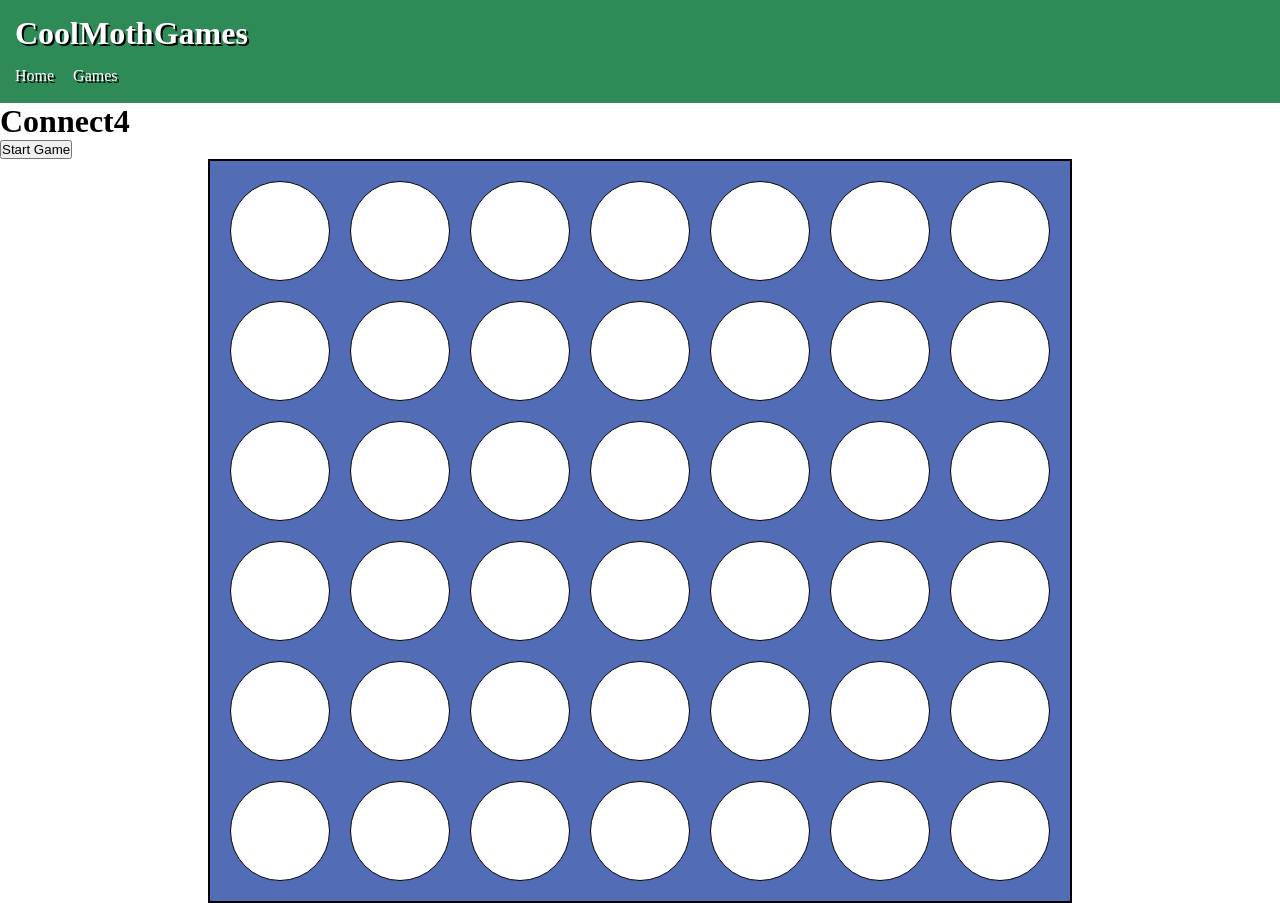
After one commit to Isaiah-Lam/CoolMothGames, a Flask app: page /connect4 in a window 1280 px wide. The commit adds this page. Run offline with Flask 3, Linux system fonts and the light colour scheme.

Commit message:
connect 4 functionality

```diff
--- a/app.py
+++ b/app.py
@@ -78,7 +78,7 @@ Session(app)
 
 @app.route('/')
 def index():
-    return render_template("index.html")
+    return render_template("index.html", loggedIn=(session.get("userid") is not None))
 
 
 @app.route('/account')
@@ -87,7 +87,7 @@ def accountPage():
         return render_template("loginsignup.html")
     else:
         user = Users.query.filter_by(userID=session.get("userid"))
-        return render_template("account.html")
+        return render_template("account.html", loggedIn=(session.get("userid") is not None))
 
 
 @app.route('/signup', methods=["POST"])
@@ -126,12 +126,12 @@ def logout():
 
 @app.route('/games')
 def gamesPage():
-    return render_template("games.html")
+    return render_template("games.html", loggedIn=(session.get("userid") is not None))
 
 
 @app.route('/memory', methods=["GET"])
 def memory():
-    return render_template('memory.html')
+    return render_template('memory.html', loggedIn=(session.get("userid") is not None))
 
 
 @app.route('/memory', methods=["POST"])
@@ -142,7 +142,12 @@ def memoryScore():
 
 @app.route('/rps')
 def rps():
-    return render_template("rps.html")
+    return render_template("rps.html", loggedIn=(session.get("userid") is not None))
+
+
+@app.route('/connect4', methods=["GET"])
+def connect4():
+    return render_template("connect4.html", loggedIn=(session.get("userid") is not None))
 
 
 # function for submitting score to leaderboard
--- /dev/null
+++ b/static/connect4.js
@@ -0,0 +1,157 @@
+function startGame() {
+    $("#memory-btn").text(switchColors("Yellow")+"'s Turn");
+    $(".connect-col.available").each(function () {
+        $(this).click(function () {
+            $(".connect-col").each(function () {
+                $(this).removeClass("available");
+            });
+            let col = parseInt(this.classList[1].substring(3));
+            for (let row=5; row>-1; row--) {
+                if (!$("#row"+row+"col"+col).hasClass("taken")) {
+                    let currentColor = $("#memory-btn").text().substring(0,$("#memory-btn").text().indexOf("'"));
+                    placePiece(row, 0, col, currentColor.toLowerCase());
+                    break;
+                }
+            }
+        });
+    });
+}
+
+function placePiece(row, currentRow, col, color) {
+    $("#row"+currentRow+"col"+col).addClass(color+"Full");
+    setTimeout(() => {
+        if (currentRow != row) {
+            $("#row"+currentRow+"col"+col).removeClass(color+"Full");
+            currentRow++;
+            placePiece(row, currentRow, col, color);
+        }
+        else {
+            $(".connect-col").each(function () {
+                if (!$(this).hasClass("taken")) {
+                    $(this).addClass("available");
+                }
+            });
+            $("#row"+currentRow+"col"+col).removeClass("available");
+            $("#row"+currentRow+"col"+col).addClass("taken");
+            $("#memory-btn").text(switchColors(color) + "'s Turn");
+            if ($("."+color.toLowerCase()+"Full").length >= 4) {
+                console.log(color + " " + row + " " + col);
+                if (checkWin(color.toLowerCase()+"Full", row, col)) {
+                    console.log(color + 'wins');
+                }
+            }
+        }
+    }, 50);
+}
+
+function switchColors(color) {
+    $(".connect-col.available").each(function () {
+        $(this).removeClass(color.toLowerCase());
+    });
+    if (color == "red") {
+        color = "Yellow";
+    }
+    else {
+        color = "Red";
+    }
+    $(".connect-col.available").each(function () {
+        if (!$(this).hasClass("taken")) {
+            $(this).addClass(color.toLowerCase());
+        }
+    });
+    return color;
+}
+
+function checkWin(colorFull, row, col) {
+    return (checkHorizontal(colorFull, row, col) || checkVertical(colorFull, row, col) || checkDiagonal(colorFull, row, col));
+}
+
+function checkHorizontal(colorFull, row, col) {
+    // console.log("checking horizontal")
+    // console.log("");
+    let startCol = Math.max(0,col-3);
+    while (startCol+3 < 7 && startCol <= col) {
+        // console.log("row"+row+"col"+startCol);
+        // console.log("row"+row+"col"+(startCol+1));
+        // console.log("row"+row+"col"+(startCol+2));
+        // console.log("row"+row+"col"+(startCol+3));
+        // console.log("");
+        if ($("#row"+row+"col"+startCol).hasClass(colorFull) && $("#row"+row+"col"+(startCol+1)).hasClass(colorFull) && $("#row"+row+"col"+(startCol+2)).hasClass(colorFull) && $("#row"+row+"col"+(startCol+3)).hasClass(colorFull)) {
+            return true;
+        }
+        startCol++;
+    }
+    return false;
+}
+
+function checkVertical(colorFull, row, col) {
+    // console.log("checking vertical");
+    // console.log("");
+    if (row < 3) {
+        // console.log("row"+row+"col"+col);
+        // console.log("row"+(row+1)+"col"+col);
+        // console.log("row"+(row+2)+"col"+col);
+        // console.log("row"+(row+3)+"col"+col);
+        // console.log("");
+        if ($("#row"+row+"col"+col).hasClass(colorFull) && $("#row"+(row+1)+"col"+col).hasClass(colorFull) && $("#row"+(row+2)+"col"+col).hasClass(colorFull) && $("#row"+(row+3)+"col"+col).hasClass(colorFull)) {
+            return true;
+        }
+    }
+    return false;
+}
+
+function checkDiagonal(colorFull, row, col) {
+    return (checkRightDiagonal(colorFull, row, col) || checkLeftDiagonal(colorFull, row, col));
+}
+
+function checkRightDiagonal(colorFull, row, col) {
+    // console.log("checking right diagonal");
+    // console.log("");
+    let startCol = col;
+    let startRow = row;
+    let count = 0;
+    while (startCol > 0 && startRow < 5 && count < 3) {
+        startCol--;
+        startRow++;
+        count++;
+    }
+    while (startRow-3 > 0 && startCol+3 < 7) {
+        // console.log("row"+startRow+"col"+startCol);
+        // console.log("row"+(startRow-1)+"col"+(startCol+1));
+        // console.log("row"+(startRow-2)+"col"+(startCol+2));
+        // console.log("row"+(startRow-3)+"col"+(startCol+3));
+        // console.log("");
+        if ($("#row"+startRow+"col"+startCol).hasClass(colorFull) && $("#row"+(startRow-1)+"col"+(startCol+1)).hasClass(colorFull) && $("#row"+(startRow-2)+"col"+(startCol+2)).hasClass(colorFull) && $("#row"+(startRow-3)+"col"+(startCol+3)).hasClass(colorFull)) {
+            return true;
+        }
+        startRow--;
+        startCol++;
+    }
+    return false
+}
+
+function checkLeftDiagonal(colorFull, row, col) {
+    // console.log("checking left diagonal");
+    // console.log("");
+    let startCol = col;
+    let startRow = row;
+    let count = 0;
+    while (startCol > 0 && startRow > 0 && count < 3) {
+        startCol--;
+        startRow--;
+        count++;
+    }
+    while (startRow+3 < 6 && startCol+3 < 7) {
+        // console.log("row"+startRow+"col"+startCol);
+        // console.log("row"+(startRow+1)+"col"+(startCol+1));
+        // console.log("row"+(startRow+2)+"col"+(startCol+2));
+        // console.log("row"+(startRow+3)+"col"+(startCol+3));
+        // console.log("");
+        if ($("#row"+startRow+"col"+startCol).hasClass(colorFull) && $("#row"+(startRow+1)+"col"+(startCol+1)).hasClass(colorFull) && $("#row"+(startRow+2)+"col"+(startCol+2)).hasClass(colorFull) && $("#row"+(startRow+3)+"col"+(startCol+3)).hasClass(colorFull)) {
+            return true;
+        }
+        startRow++;
+        startCol++;
+    }
+    return false;
+}
--- a/static/memory.js
+++ b/static/memory.js
@@ -37,7 +37,7 @@ function startGame(btn) {
                             $(faceupMoths[0]).addClass("solved");
                             $(faceupMoths[1]).addClass("solved");
                             console.log($(".solved"));
-                            if ($(".solved").length == 2) {
+                            if ($(".solved").length == 4) {
                                 $("#memory-form").submit();
                             }
                         }, 2500);
--- /dev/null
+++ b/static/styles/connect4.css
@@ -0,0 +1,36 @@
+/* * {
+    margin: 0;
+    padding: 0;
+    box-sizing: border-box;
+} */
+
+#connect-board {
+    margin: 0 auto;
+    border: 2px solid black;
+    border-spacing: 20px;
+    background-color: #526cb5;
+}
+
+.connect-col {
+    width: 100px;
+    height: 100px;
+    border-radius: 50px;
+    border: 1px solid black;
+    background-color: white;
+}
+
+.red.available:hover {
+    background-color: rgba(255, 0, 0, .75);
+}
+
+.yellow.available:hover {
+    background-color: rgba(255, 255, 0, .75);
+}
+
+.redFull {
+    background-color: red;
+}
+
+.yellowFull {
+    background-color: yellow;
+}
--- a/templates/base.html
+++ b/templates/base.html
@@ -12,6 +12,9 @@
 			<ul id="nav-list">
 				<li class="nav-list-item"><a class="nav-link" href="/">Home</a></li>
 				<li class="nav-list-item"><a class="nav-link" href="/games">Games</a></li>
+				{% if loggedIn %}
+					<li class="nav-list-item"><a class="nav-link" href="/account">My Account</a></li>
+				{% endif %}
 			</ul>
 		</div>
 	</header>
--- /dev/null
+++ b/templates/connect4.html
@@ -0,0 +1,26 @@
+{% extends 'base.html' %}
+{% block body %}
+
+<head>
+    <link rel="stylesheet" href="static/styles/connect4.css">
+</head>
+
+<h1>Connect4</h1>
+<button id="memory-btn" onclick="startGame(this)">Start Game</button>
+<div id="table-div">
+    <table id="connect-board">
+        {% for i in range (6) %}
+            <tr id="row{{i}}" class="connect-row">
+                {% for j in range (7) %}
+                    <td id="row{{i}}col{{j}}" class="connect-col col{{j}} available"></td>
+                {% endfor %}
+            </tr>
+        {% endfor %}
+    </table>
+</div>
+
+
+
+<script src="static/connect4.js"></script>
+
+{% endblock %}
--- a/templates/games.html
+++ /dev/null
@@ -1 +0,0 @@
-put all the games here
```
Also changed, not shown: static/imgs/moth-background.png (added), 1 other file.
